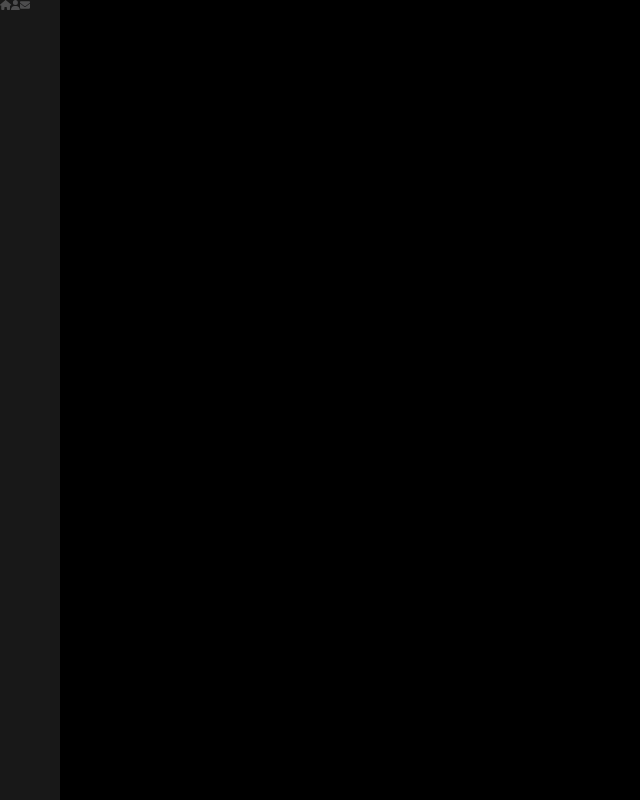
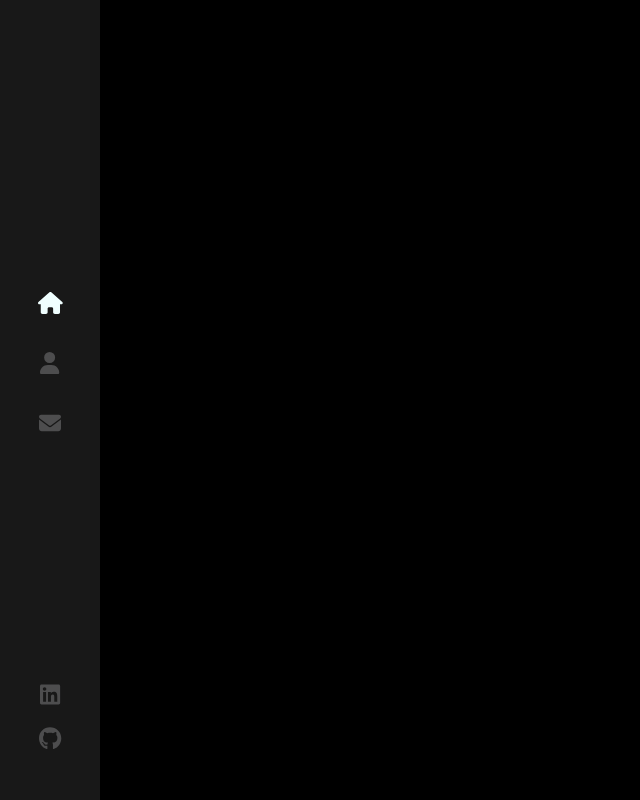
Before and after one commit to Fiddler46/portfolio, a React (Create React App) app: page / in a window 1280 px wide. Shown: the whole page, without its empty margins (0-640 px from the left). Built offline with nearby package versions, Linux system fonts and the light colour scheme.

Commit message:
Navbar layed out with icons and animations

```diff
--- a/package.json
+++ b/package.json
@@ -4,7 +4,6 @@
   "private": true,
   "dependencies": {
     "@emailjs/browser": "^3.11.0",
-    "@fontsource/atkinson-hyperlegible": "^5.0.12",
     "@fortawesome/free-brands-svg-icons": "^6.4.2",
     "@fortawesome/free-solid-svg-icons": "^6.4.2",
     "@fortawesome/react-fontawesome": "^0.2.0",
--- a/src/App.scss
+++ b/src/App.scss
@@ -1,10 +1,9 @@
 
 @import 'animate.css';
-@import "@fontsource/atkinson-hyperlegible";
 
 @font-face {
   font-family: 'Atkinson Hyperlegible';
-  src: url('./assets/fonts/Atkinson-Hyperlegible-Regular-102.otf') format('otf');
+  src: url('./assets/fonts/Atkinson-Hyperlegible-Regular-102.otf') format('opentype');
 }
 
 @font-face {
--- a/src/components/Layout/index.js
+++ b/src/components/Layout/index.js
@@ -1,11 +1,23 @@
 import './index.scss';
 import Sidebar from '../Sidebar';
+import { Outlet } from 'react-router-dom';
 
 const Layout = () => {
     return (
-        <>
+        <div className='App'>
             <Sidebar />
-        </>
+            <div className='page'>
+                {/* <span className='tags top-tags'>&lt;body&gt;</span>
+
+                <Outlet />
+
+                <span className='tags bottom-tags'>
+                &lt;/body&gt;
+                <br />
+                <span className='bottom-tag-html'>&lt;/html&gt;</span>
+                </span> */}
+            </div>
+        </div>
     )
 }
 
--- a/src/components/Sidebar/index.js
+++ b/src/components/Sidebar/index.js
@@ -2,6 +2,7 @@ import { NavLink } from 'react-router-dom';
 import './index.scss';
 import { FontAwesomeIcon } from '@fortawesome/react-fontawesome';
 import { faEnvelope, faHome, faUser } from '@fortawesome/free-solid-svg-icons';
+import { faGithub, faLinkedin } from '@fortawesome/free-brands-svg-icons';
 
 const Sidebar = () => (
     <div className='nav-bar'>
@@ -16,9 +17,22 @@ const Sidebar = () => (
                 <FontAwesomeIcon icon={faUser} color="#4d4d4e" />
             </NavLink>
             <NavLink exact ='true' activeclassname ='active' className="contact-link" to = '/contact'>
-                <FontAwesomeIcon icon={faEnvelope} color="#4d4d4e" />
+                <FontAwesomeIcon icon={faEnvelope} color="#4d4d4e"/>
             </NavLink>
         </nav>
+
+        <ul>
+            <li>
+                <a target='_blank' rel='noreferrer' href='https://www.linkedin.com/in/adhyaksh-guhan-40090a171/'>
+                    <FontAwesomeIcon icon={faLinkedin} color='#4d4d4e'/>
+                </a>
+            </li>
+            <li>
+                <a target='_blank' rel='noreferrer' href='https://github.com/Fiddler46'>
+                    <FontAwesomeIcon icon={faGithub} color='#4d4d4e'/>
+                </a>
+            </li>
+        </ul>
 
     </div>
 
--- a/src/components/Sidebar/index.scss
+++ b/src/components/Sidebar/index.scss
@@ -1,10 +1,128 @@
 .nav-bar {
     background-color: #181818;
-    width: 60px;
+    width: 100px;
     height: 100%;
     position: absolute;
     top: 0;
     z-index: 3;
     min-height: 500px;
 
+    nav {
+        display: block;
+        text-align: center;
+        position: absolute;
+        height: 210px;
+        top: 50%;
+        margin-top: -120px;
+        width: 100%;
+
+        a {
+            font-size: 22px;
+            color: #4d4d4e;
+            display: block;
+            line-height: 51px;
+            height: 60px;
+            position: relative;
+            text-decoration: none;
+
+            i {
+                // position: relative;
+                transition: all 0.3s ease-out;
+
+                // &:after {
+                //     // ...existing styles
+                //     opacity: 0;
+                //     transition: all 0.3s ease-out;
+                //     position: absolute;
+                //     left: 100%;
+                //     top: 50%;
+                //     transform: translateX(10px) translateY(-50%);
+                //   }
+            }
+
+            &:hover {
+                color: azure;
+
+                svg {
+                    color: azure;
+                    transform: translateX(-28px);
+                    transition:all 0.3s ease-out;
+                }
+
+                &:after {
+                    opacity: 1;
+                    transition: all 0.3s ease-out;
+                 }
+            }
+
+            &:after {
+                content: '';
+                font-size: 11.9px;
+                letter-spacing: 1.5px;
+                position: absolute;
+                bottom: 0px;
+                top: 3px;
+                margin-left: 18px;
+                display: block;
+                width: 100%;
+                text-align: center;
+                opacity: 0;
+                transition: all 0.3s ease-out;
+            }
+
+            // &:not(:hover) {
+            //     transition: all 0.3s ease-out;
+            //     transform: translateX(0);
+            //   }
+
+            &:first-child {
+                &::after{
+                    content: 'HOME';
+                }
+            }
+        }
+
+        a.about-link {
+            &:after {
+                content: 'ABOUT';
+            }
+        }
+
+        a.contact-link {
+            &:after {
+                content: 'MAIL';
+            }
+        }
+
+        a.active {
+            svg {
+                color: azure;
+            }
+        }
+    }
+
+    ul {
+        position: absolute;
+        bottom: 36px;
+        width: 100%;
+        display: block;
+        padding: 0;
+        list-style: none;
+        text-align: center;
+        margin: 0;
+    }
+
+    li {
+        a {
+            padding: 7px 0;
+            display: block;
+            font-size: 23px;
+            line-height: 12px;
+            height: 30px;
+
+            &:hover svg {
+                color: azure;
+            }
+        }
+    }
 }
--- a/src/index.css
+++ b/src/index.css
@@ -5,8 +5,8 @@ html {
 
 body {
   margin: 0;
-  font-family: 300 11px/1.4 'Atkinson Hyperlegible', 'Helvetica Neue', sans-serif;
-  color: #ffff;
+  font: 300 11px/1.4 'Atkinson Hyperlegible', 'Helvetica Neue', sans-serif;
+  color: #ffffff;
   background: black;
   overflow: hidden;
   display: block;
```
Also changed, not shown: src/components/Layout/index.scss (+19 -0 lines), 1 other file (tests, documents, lock files or other folders).
